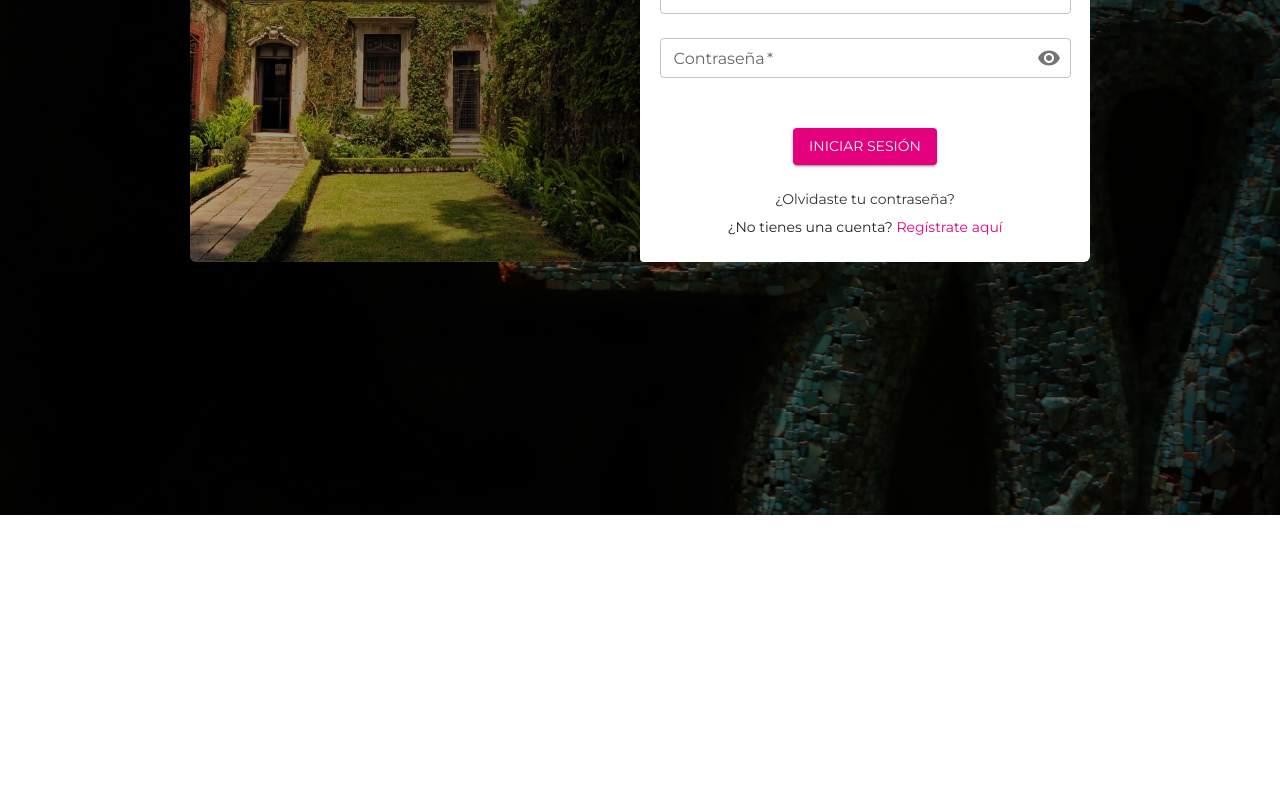
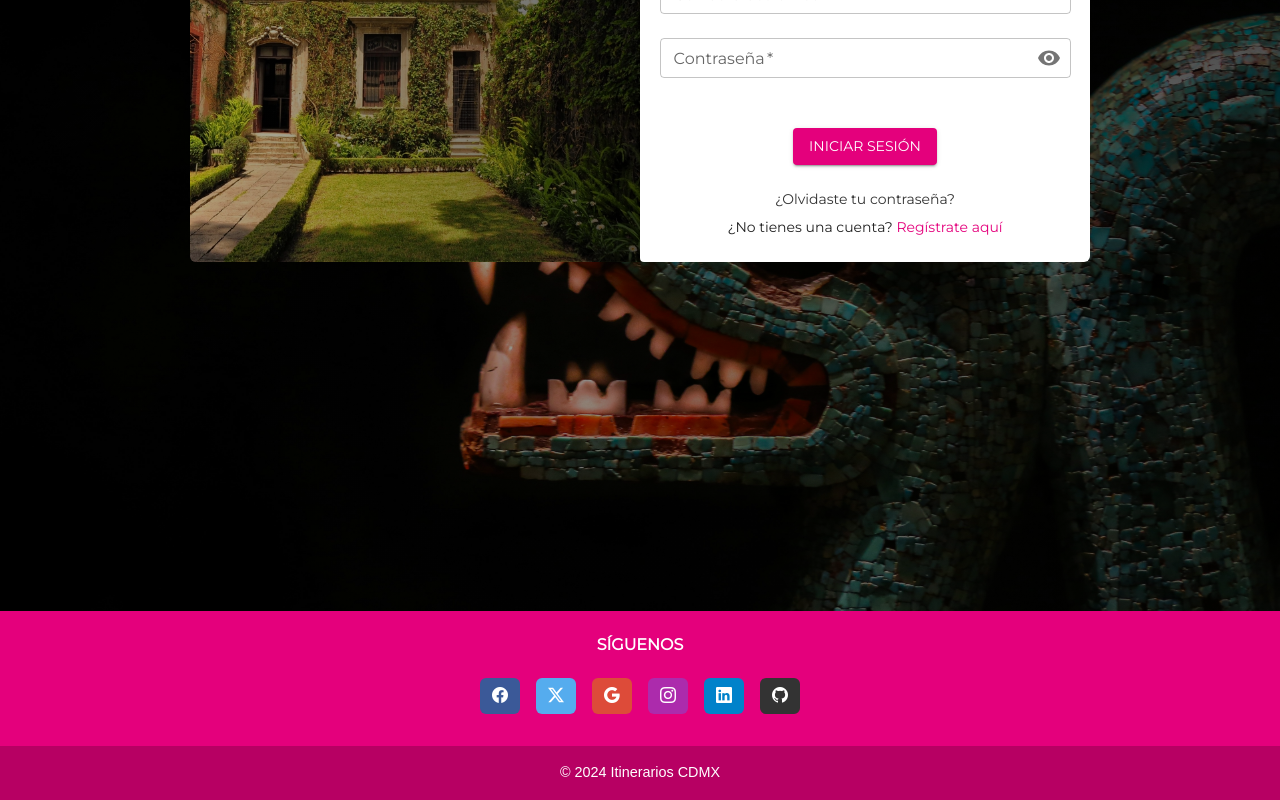
Before and after one commit to dngxue/login-password, a React (Vite) app: page / in a window 1280 px wide. Shown: the part 285-1085 px from the top of the page. Before the commit the page ends 800 px from the top, so only its background shows below. Built offline with nearby package versions, Linux system fonts and the light colour scheme.

Commit message:
mas avances

```diff
--- a/index.html
+++ b/index.html
@@ -4,6 +4,7 @@
     <meta charset="UTF-8" />
     <link rel="icon" type="image/svg+xml" href="/vite.svg" />
     <link href="https://cdn.jsdelivr.net/npm/bootstrap@5.3.3/dist/css/bootstrap.min.css" rel="stylesheet" integrity="sha384-QWTKZyjpPEjISv5WaRU9OFeRpok6YctnYmDr5pNlyT2bRjXh0JMhjY6hW+ALEwIH" crossorigin="anonymous">
+    <link rel="stylesheet" href="https://cdn.jsdelivr.net/npm/bootstrap-icons@1.11.3/font/bootstrap-icons.min.css">
     <meta name="viewport" content="width=device-width, initial-scale=1.0" />
     <title>Login/Password</title>
   </head>
--- a/package.json
+++ b/package.json
@@ -16,6 +16,7 @@
     "@mui/icons-material": "^6.1.8",
     "@mui/material": "^6.1.8",
     "bootstrap": "^5.3.3",
+    "bootstrap-icons": "^1.11.3",
     "react": "^18.3.1",
     "react-dom": "^18.3.1",
     "react-router-dom": "^7.0.1"
--- /dev/null
+++ b/src/components/Footer.jsx
@@ -0,0 +1,44 @@
+import '../css/Footer.css';
+import { Link } from 'react-router-dom';
+
+function Footer() {
+  return (
+    <footer className='footer text-center text-lg-start'>
+      <div className='container p-4'>
+          <div className='row'>
+
+            <hr className='w-100 clearfix d-md-none' />
+
+            <h6>Síguenos</h6>
+
+            <div className='col d-flex social-media'>
+              <Link className='btn btn-primary btn-floating facebook' to='/' role='button'>
+                <i className='bi bi-facebook'></i>
+              </Link>
+              <Link className='btn btn-primary btn-floating twitter' to='/' role='button'>
+                <i className='bi bi-twitter-x'></i>
+              </Link>
+              <Link className='btn btn-primary btn-floating google' to='/' role='button'>
+                <i className='bi bi-google'></i>
+              </Link>
+              <Link className='btn btn-primary btn-floating instagram' to='/' role='button'>
+                <i className='bi bi-instagram'></i>
+              </Link>
+              <Link className='btn btn-primary btn-floating linkedin' to='/' role='button'>
+                <i className='bi bi-linkedin'></i>
+              </Link>
+              <Link className='btn btn-primary btn-floating github' to='/' role='button'>
+                <i className='bi bi-github'></i>
+              </Link>
+            </div>
+          </div>
+      </div>
+
+      <div className='copyright'>
+        © {new Date().getFullYear()} Itinerarios CDMX
+      </div>
+    </footer>
+  );
+}
+
+export default Footer;
--- /dev/null
+++ b/src/css/Footer.css
@@ -0,0 +1,65 @@
+.footer {
+   color: white;
+   font-family: 'Poppins', sans-serif;
+   font-size: 0.9rem;
+   background-color: #E4007C;
+}
+
+.footer .container {
+   padding: 1rem 0;
+}
+
+.footer h6 {
+   text-transform: uppercase;
+   margin-bottom: 1rem;
+   font-weight: bold;
+   font-family: 'Montserrat', sans-serif;
+}
+
+.footer .social-media a {
+   color: white;
+   margin: 0.5rem;
+}
+
+.footer .social-media {
+   justify-content: center;
+   align-items: center;
+}
+
+.footer h6 {
+   text-align: center;
+}
+
+.footer .btn {
+   border: none;
+}
+
+.footer .facebook {
+   background-color: #3b5998;
+}
+
+.footer .twitter {
+   background-color: #55acee;
+}
+
+.footer .google {
+   background-color: #dd4b39;
+}
+
+.footer .instagram {
+   background-color: #ac2bac;
+}
+
+.footer .linkedin {
+   background-color: #0082ca;
+}
+
+.footer .github {
+   background-color: #333333;
+}
+
+.footer .copyright {
+   background-color: rgba(0, 0, 0, 0.2);
+   padding: 1rem;
+   text-align: center;
+}
--- a/src/main.jsx
+++ b/src/main.jsx
@@ -5,6 +5,7 @@ import RecuperarContrasena from './pages/RecuperarContrasenia.jsx';
 import Registro from './pages/Registro.jsx';
 import NuevaContrasenia from './pages/NuevaContrasenia.jsx';
 import LoginPage from './pages/LoginPage.jsx';
+import HomeUsuario from './pages/HomeUsuario.jsx';
 import './css/index.css';
 import '@fontsource/montserrat';
 
@@ -16,6 +17,7 @@ createRoot(document.getElementById('root')).render(
         <Route path='/recuperar-contrasenia' element={<RecuperarContrasena />} />
         <Route path='/registro' element={<Registro />} />
         <Route path='/nueva-contrasenia' element={<NuevaContrasenia />} />
+        <Route path='/home' element={<HomeUsuario />} />
       </Routes>
     </Router>
   </StrictMode>
--- /dev/null
+++ b/src/pages/HomeUsuario.jsx
@@ -0,0 +1,45 @@
+import React from 'react';
+import NavBarHome from '../components/NavBar';
+import Footer from '../components/Footer';
+// estilos y componentes
+import ThemeMaterialUI from '../components/ThemeMaterialUI';
+import { Container, Stack, Typography, Link } from '@mui/material';
+import { ThemeProvider } from '@mui/material/styles';
+
+// ÍCONOS
+import { TipsAndUpdates as TipsAndUpdatesIcon } from '@mui/icons-material';
+
+
+const GenerarItinerario = () => {
+
+  return (
+    <ThemeProvider theme={ThemeMaterialUI}>
+      <NavBarHome
+        transparentNavbar={false}
+        lightLink={false} />
+
+      <Container maxWidth='lg' className='sm-4' sx={{ minHeight: '90vh' }}>
+        { /* Sección - Header */}
+        <Stack direction='row' spacing={1} alignItems='center' className='mb-2' sx={{ marginTop: '30px' }}>
+          <TipsAndUpdatesIcon fontSize='large' sx={{ color: '#E4007C', fontSize: '3rem' }} />
+          <Typography variant='h1' className='fw-bold' sx={{ fontSize: '3rem' }}>Bienvenido [usuario]</Typography>
+        </Stack>
+
+        <Typography variant='body1'>
+          <Link href='#'>Criptografía Clásica</Link>
+        </Typography>
+        <Typography variant='body1'>
+          <Link href='#'>Criptografía Moderna</Link>
+        </Typography>
+        <Typography variant='body1'>
+          <Link href='#'>Tendencias criptográficas</Link>
+        </Typography>
+
+      </Container>
+
+      <Footer />
+    </ThemeProvider>
+  );
+};
+
+export default GenerarItinerario;
--- a/src/pages/LoginPage.jsx
+++ b/src/pages/LoginPage.jsx
@@ -12,6 +12,7 @@ import { Visibility, VisibilityOff, Close as CloseIcon } from '@mui/icons-materi
 
 // componentes importados
 import Navbar from '../components/NavBar';
+import Footer from '../components/Footer';
 import LeftImage from '../components/login/LeftImage';
 
 // estilos importados
@@ -88,7 +89,7 @@ function LoginPage() {
             lightLink={false}
             staticNavbar={false}
           />
-          <Container maxWidth='md' disableGutters className='py-4' >
+          <Container maxWidth='md' disableGutters className='py-4' sx={{ minHeight: '100vh' }}>
 
             <Grid container sx={{ justifyContent: 'center', borderRadius: '6px', overflow: 'hidden' }}>
               {/* Lado Izquierdo - Imagen */}
@@ -185,6 +186,8 @@ function LoginPage() {
 
             </Grid>
           </Container>
+
+          <Footer/>
         </Box>
       </Box>
     </ThemeProvider >
--- a/src/pages/NuevaContrasenia.jsx
+++ b/src/pages/NuevaContrasenia.jsx
@@ -1,5 +1,6 @@
 import React, {useState} from 'react';
 import NavBarHome from '../components/NavBar';
+import Footer from '../components/Footer';
 import '../css/RecuperarContrasena.css';
 // Comopnentes
 import ThemeMaterialUI from '../components/ThemeMaterialUI';
@@ -32,7 +33,7 @@ const NuevaContrasenia = () => {
         transparentNavbar={false}
         lightLink={false} />
 
-      <Container maxWidth='lg' sx={{display:'flex', justifyContent: 'center', alignItems: 'flex-start', minHeight: '75vh'}}>
+      <Container maxWidth='lg' sx={{display:'flex', justifyContent: 'center', alignItems: 'flex-start', minHeight: '100vh'}}>
         <Card sx={{padding: '1%', width: '100%', margin: '50px 0 40px 0'}}>
             <Box sx={{ display: 'flex', justifyContent: 'left', padding: '16px 0 0 16px' }}>
                 <Typography variant='body2'>
@@ -125,6 +126,7 @@ const NuevaContrasenia = () => {
 
       </Container>
 
+      <Footer />
     </ThemeProvider>
   );
 
--- a/src/pages/RecuperarContrasenia.jsx
+++ b/src/pages/RecuperarContrasenia.jsx
@@ -1,5 +1,6 @@
 import React, { useState } from 'react';
 import NavBarHome from '../components/NavBar';
+import Footer from '../components/Footer.jsx';
 import '../css/RecuperarContrasena.css';
 //  Material UI
 import ThemeMaterialUI from '../components/ThemeMaterialUI.js';
@@ -47,7 +48,7 @@ const RecuperarContrasenia = () => {
         transparentNavbar={false}
         lightLink={false} />
 
-      <Container maxWidth='lg' sx={{ display: 'flex', justifyContent: 'center', alignItems: 'flex-start', minHeight: '75vh' }}>
+      <Container maxWidth='lg' sx={{ display: 'flex', justifyContent: 'center', alignItems: 'flex-start', minHeight: '100vh' }}>
         <Card sx={{ padding: '1%', width: '100%', margin: '50px 0 40px 0' }}>
             <Box sx={{ display: 'flex', justifyContent: 'left', padding: '16px 0 0 16px' }}>
                 <Typography variant='body2'>
@@ -95,6 +96,8 @@ const RecuperarContrasenia = () => {
 
 
       </Container>
+
+      <Footer />
     </ThemeProvider>
   );
 
--- a/src/pages/Registro.jsx
+++ b/src/pages/Registro.jsx
@@ -11,6 +11,7 @@ import { Visibility, VisibilityOff, Close as CloseIcon } from '@mui/icons-materi
 
 // componentes importados
 import Navbar from '../components/NavBar';
+import Footer from '../components/Footer';
 import LeftImage from '../components/login/LeftImage';
 
 // estilos importados
@@ -218,6 +219,8 @@ function LoginPage() {
 
             </Grid>
           </Container>
+
+          <Footer />
         </Box>
       </Box>
     </ThemeProvider >
```
Also changed, not shown: 1 other file (tests, documents, lock files or other folders).
